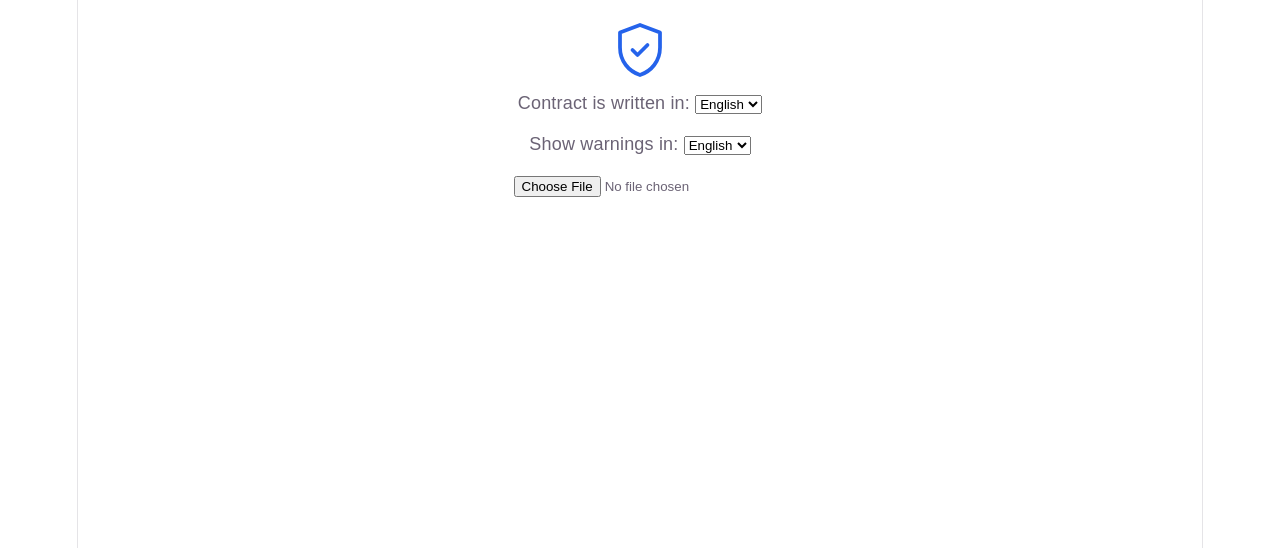
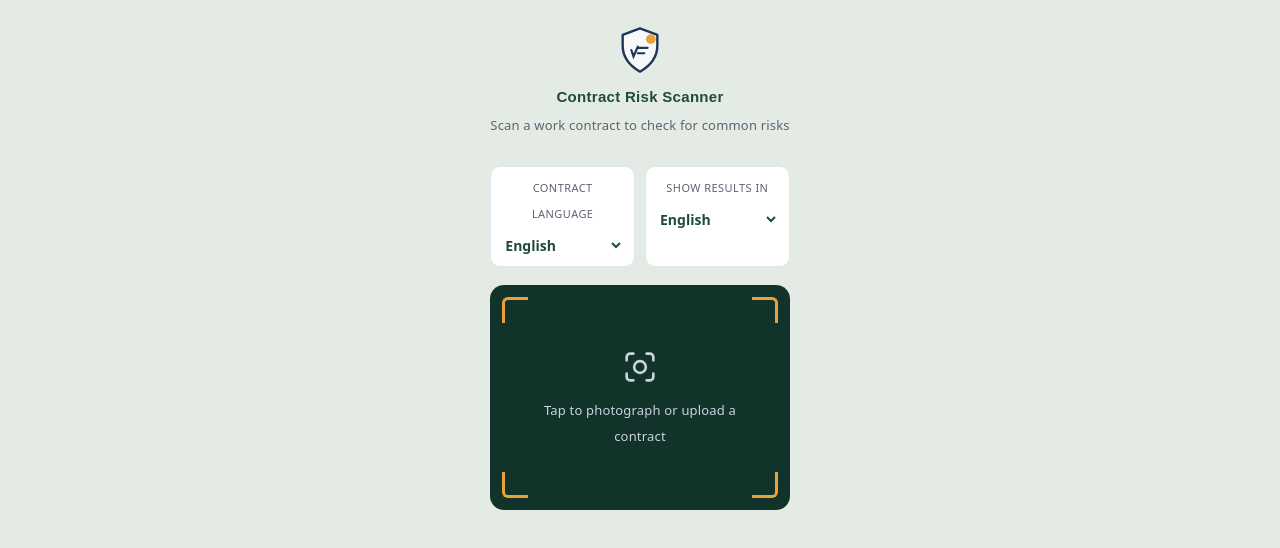
Before and after one commit to srichampakava-ops/project, a React (Vite) app: page / in a window 1280 px wide. Shown: the top 548 px of the page. Built offline with nearby package versions, Linux system fonts and the light colour scheme.

Commit message:
redesign UI with scanner frame, forest green theme, custom logo

```diff
--- a/src/App.css
+++ b/src/App.css
@@ -1,184 +1,261 @@
-.counter {
-  font-size: 16px;
-  padding: 5px 10px;
-  border-radius: 5px;
-  color: var(--accent);
-  background: var(--accent-bg);
-  border: 2px solid transparent;
-  transition: border-color 0.3s;
-  margin-bottom: 24px;
-
-  &:hover {
-    border-color: var(--accent-border);
-  }
-  &:focus-visible {
-    outline: 2px solid var(--accent);
-    outline-offset: 2px;
-  }
+:root {
+  --color-navy: #1F4B3F;
+  --color-navy-dark: #12332A;
+  --color-amber: #E9A23B;
+  --color-bg: #F6F5F1;
+  --color-card: #FFFFFF;
+  --color-text: #1B1E24;
+  --color-text-soft: #5B6472;
+  --color-border: #E1E5EA;
+  --color-warn-bg: #FFF8E9;
+  --color-warn-border: #E9A23B;
+  --color-success: #2A9D5C;
+  --font-display: 'Space Grotesk', sans-serif;
+  --font-body: 'Noto Sans', 'Noto Sans Devanagari', 'Noto Sans Tamil',
+    'Noto Sans Bengali', 'Noto Sans Telugu', sans-serif;
 }
 
-.hero {
-  position: relative;
+* { box-sizing: border-box; }
 
-  .base,
-  .framework,
-  .vite {
-    inset-inline: 0;
-    margin: 0 auto;
+body {
+  margin: 0;
+  min-height: 100vh;
+  background: #E4EBE5;
+  color: var(--color-text);
+  font-family: var(--font-body);
 }
 
-  .base {
-    width: 170px;
-    position: relative;
-    z-index: 0;
+.app-shell {
+  min-height: 100vh;
 }
 
-  .framework,
-  .vite {
-    position: absolute;
+.app-shell {
+  max-width: 460px;
+  margin: 0 auto;
+  padding: 24px 18px 60px;
 }
 
-  .framework {
-    z-index: 1;
-    top: 34px;
-    height: 28px;
-    transform: perspective(2000px) rotateZ(300deg) rotateX(44deg) rotateY(39deg)
-      scale(1.4);
+/* Header */
+.app-header {
+  display: flex;
+  flex-direction: column;
+  align-items: center;
+  margin-bottom: 28px;
 }
 
-  .vite {
-    z-index: 0;
-    top: 107px;
-    height: 26px;
-    width: auto;
-    transform: perspective(2000px) rotateZ(300deg) rotateX(40deg) rotateY(39deg)
-      scale(0.8);
-  }
+.app-logo { margin-bottom: 8px; }
+
+.app-tagline {
+  font-family: var(--font-display);
+  font-weight: 600;
+  font-size: 15px;
+  color: var(--color-navy);
+  letter-spacing: 0.02em;
+  text-align: center;
 }
 
-#center {
+.app-subtagline {
+  font-size: 13px;
+  color: var(--color-text-soft);
+  text-align: center;
+  margin-top: 2px;
+}
+
+/* Language row */
+.lang-row {
+  display: flex;
+  gap: 10px;
+  margin-bottom: 18px;
+}
+
+.lang-field {
+  flex: 1;
+  background: var(--color-card);
+  border: 1px solid var(--color-border);
+  border-radius: 10px;
+  padding: 8px 10px;
+}
+
+.lang-field label {
+  display: block;
+  font-size: 11px;
+  text-transform: uppercase;
+  letter-spacing: 0.04em;
+  color: var(--color-text-soft);
+  margin-bottom: 4px;
+}
+
+.lang-field select {
+  width: 100%;
+  border: none;
+  background: transparent;
+  font-family: var(--font-body);
+  font-size: 14px;
+  font-weight: 600;
+  color: var(--color-navy);
+  padding: 2px 0;
+}
+
+/* Scan frame — the signature element */
+.scan-frame {
+  position: relative;
+  aspect-ratio: 4 / 3;
+  border-radius: 14px;
+  background: var(--color-navy-dark);
+  overflow: hidden;
+  cursor: pointer;
+  display: flex;
+  align-items: center;
+  justify-content: center;
+  border: none;
+  width: 100%;
+  padding: 0;
+}
+
+.scan-frame img {
+  width: 100%;
+  height: 100%;
+  object-fit: cover;
+  display: block;
+}
+
+.scan-frame-empty {
   display: flex;
   flex-direction: column;
-  gap: 25px;
-  place-content: center;
-  place-items: center;
-  flex-grow: 1;
-
-  @media (max-width: 1024px) {
-    padding: 32px 20px 24px;
-    gap: 18px;
-  }
+  align-items: center;
+  gap: 10px;
+  color: #C9D3E0;
 }
 
-#next-steps {
-  display: flex;
-  border-top: 1px solid var(--border);
-  text-align: left;
-
-  & > div {
-    flex: 1 1 0;
-    padding: 32px;
-    @media (max-width: 1024px) {
-      padding: 24px 20px;
-    }
+.scan-frame-empty span {
+  font-size: 13px;
+  font-weight: 500;
+  max-width: 200px;
+  text-align: center;
 }
 
-  .icon {
-    margin-bottom: 16px;
-    width: 22px;
-    height: 22px;
+.corner {
+  position: absolute;
+  width: 26px;
+  height: 26px;
+  border: 3px solid var(--color-amber);
+}
+.corner-tl { top: 12px; left: 12px; border-right: none; border-bottom: none; border-radius: 6px 0 0 0; }
+.corner-tr { top: 12px; right: 12px; border-left: none; border-bottom: none; border-radius: 0 6px 0 0; }
+.corner-bl { bottom: 12px; left: 12px; border-right: none; border-top: none; border-radius: 0 0 0 6px; }
+.corner-br { bottom: 12px; right: 12px; border-left: none; border-top: none; border-radius: 0 0 6px 0; }
+
+.scan-line {
+  position: absolute;
+  left: 12px;
+  right: 12px;
+  height: 3px;
+  background: linear-gradient(90deg, transparent, var(--color-amber), transparent);
+  animation: scan-move 1.8s ease-in-out infinite;
+  border-radius: 2px;
 }
 
-  @media (max-width: 1024px) {
-    flex-direction: column;
+@keyframes scan-move {
+  0% { top: 14%; }
+  50% { top: 84%; }
+  100% { top: 14%; }
+}
+
+@media (prefers-reduced-motion: reduce) {
+  .scan-line { animation: none; top: 50%; }
+}
+
+.status-text {
+  margin-top: 10px;
+  font-size: 13px;
+  font-weight: 600;
+  color: var(--color-navy);
   text-align: center;
 }
+
+/* Toggle button */
+.toggle-btn {
+  margin-top: 14px;
+  background: none;
+  border: 1px solid var(--color-border);
+  border-radius: 8px;
+  padding: 8px 12px;
+  font-size: 12px;
+  font-weight: 600;
+  color: var(--color-navy);
+  cursor: pointer;
+  width: 100%;
 }
 
-#docs {
-  border-right: 1px solid var(--border);
-
-  @media (max-width: 1024px) {
-    border-right: none;
-    border-bottom: 1px solid var(--border);
+.original-block { margin-top: 10px; display: flex; flex-direction: column; gap: 10px; }
+.original-block h4 {
+  font-size: 11px;
+  text-transform: uppercase;
+  letter-spacing: 0.04em;
+  color: var(--color-text-soft);
+  margin: 0 0 4px;
 }
+.original-block pre {
+  white-space: pre-wrap;
+  background: var(--color-card);
+  border: 1px solid var(--color-border);
+  border-radius: 8px;
+  padding: 10px;
+  font-size: 13px;
+  margin: 0;
+  font-family: var(--font-body);
 }
 
-#next-steps ul {
-  list-style: none;
-  padding: 0;
+/* Alerts */
+.alert {
+  margin-top: 14px;
+  padding: 10px 12px;
+  border-radius: 10px;
+  font-size: 13px;
+  font-weight: 500;
+}
+.alert-orange { background: #FFF3E0; border: 1px solid #F0B25F; color: #7A4E00; }
+
+/* Results */
+.results-card {
+  margin-top: 20px;
+  background: var(--color-card);
+  border: 1px solid var(--color-border);
+  border-radius: 14px;
+  padding: 16px;
+}
+.results-title {
+  font-family: var(--font-display);
+  font-size: 15px;
+  font-weight: 600;
+  color: var(--color-navy);
+  margin: 0 0 10px;
   display: flex;
-  gap: 8px;
-  margin: 32px 0 0;
+  align-items: center;
+  gap: 6px;
+}
+.results-card ul { margin: 0; padding-left: 20px; }
+.results-card li { font-size: 14px; margin-bottom: 8px; color: var(--color-text); }
 
-  .logo {
-    height: 18px;
+.success-card {
+  margin-top: 20px;
+  background: #EEF8F1;
+  border: 1px solid #B7E0C4;
+  border-radius: 14px;
+  padding: 16px;
+  color: var(--color-success);
+  font-weight: 600;
+  font-size: 14px;
+  text-align: center;
 }
 
-  a {
-    color: var(--text-h);
-    font-size: 16px;
-    border-radius: 6px;
-    background: var(--social-bg);
-    display: flex;
-    padding: 6px 12px;
-    align-items: center;
-    gap: 8px;
-    text-decoration: none;
-    transition: box-shadow 0.3s;
-
-    &:hover {
-      box-shadow: var(--shadow);
+.disclaimer {
+  margin-top: 16px;
+  padding: 14px;
+  background: var(--color-warn-bg);
+  border: 1px solid var(--color-warn-border);
+  border-radius: 12px;
+  font-size: 13px;
+  line-height: 1.5;
+  color: #6B4E00;
 }
-    .button-icon {
-      height: 18px;
-      width: 18px;
-    }
-  }
-
-  @media (max-width: 1024px) {
-    margin-top: 20px;
-    flex-wrap: wrap;
-    justify-content: center;
-
-    li {
-      flex: 1 1 calc(50% - 8px);
-    }
-
-    a {
-      width: 100%;
-      justify-content: center;
-      box-sizing: border-box;
-    }
-  }
-}
-
-#spacer {
-  height: 88px;
-  border-top: 1px solid var(--border);
-  @media (max-width: 1024px) {
-    height: 48px;
-  }
-}
-
-.ticks {
-  position: relative;
-  width: 100%;
-
-  &::before,
-  &::after {
-    content: '';
-    position: absolute;
-    top: -4.5px;
-    border: 5px solid transparent;
-  }
-
-  &::before {
-    left: 0;
-    border-left-color: var(--border);
-  }
-  &::after {
-    right: 0;
-    border-right-color: var(--border);
-  }
-}
--- a/src/App.jsx
+++ b/src/App.jsx
@@ -3,6 +3,7 @@ import Tesseract from 'tesseract.js';
 import { runDefiniteFlags } from './riskEngine/definiteFlags';
 import { runRulesEngine } from './riskEngine/rulesEngine';
 import { translateText } from './translate/translate';
+import './App.css';
 
 const LANGUAGES = [
   { code: 'en', tesseractCode: 'eng', label: 'English' },
@@ -33,6 +34,7 @@ function App() {
     setWarnings([]);
     setTranslationFailed(false);
     setOcrLowConfidence(false);
+    setShowOriginal(false);
     setLoading(true);
 
     const contractLangObj = LANGUAGES.find((l) => l.code === contractLang);
@@ -48,9 +50,7 @@ function App() {
     });
     const extractedText = ocrResult.data.text;
     setOriginalText(extractedText);
-
-    const avgConfidence = ocrResult.data.confidence;
-    setOcrLowConfidence(avgConfidence < 70);
+    setOcrLowConfidence(ocrResult.data.confidence < 70);
 
     setStatus('Translating to English for analysis...');
     const englishVersion = await translateText(extractedText, contractLang, 'en');
@@ -59,7 +59,7 @@ function App() {
     let mainTranslationFailed = false;
     if (!englishVersion) {
       mainTranslationFailed = true;
-      textForRules = extractedText; // fallback: still try rules on original text
+      textForRules = extractedText;
     }
     setEnglishText(textForRules);
 
@@ -88,84 +88,110 @@ function App() {
   };
 
   return (
-    <div style={{ padding: '20px', maxWidth: '500px', margin: '0 auto', fontFamily: 'sans-serif' }}>
-      <div style={{ display: 'flex', justifyContent: 'center', marginBottom: '10px' }}>
-        <svg width="60" height="60" viewBox="0 0 24 24" fill="none" stroke="#2563eb" strokeWidth="1.5">
-          <path d="M12 2L4 5v6c0 5.5 3.5 9.5 8 11 4.5-1.5 8-5.5 8-11V5l-8-3z" strokeLinejoin="round" />
-          <path d="M9 12l2 2 4-4" strokeLinecap="round" strokeLinejoin="round" />
+    <div className="app-shell">
+      <header className="app-header">
+        <svg className="app-logo" width="52" height="52" viewBox="0 0 48 48" fill="none">
+          <path d="M24 4L8 10v10c0 11 6.7 18.5 16 24 9.3-5.5 16-13 16-24V10L24 4z"
+                stroke="#1D3557" strokeWidth="2.2" strokeLinejoin="round" fill="#F7F8FA" />
+          <path d="M16 24l2 6 4-9M22 22h9M22 27h6" stroke="#1D3557" strokeWidth="2" strokeLinecap="round" />
+          <circle cx="34" cy="14" r="4.5" fill="#E9A23B" />
         </svg>
-      </div>
+        <div className="app-tagline">Contract Risk Scanner</div>
+        <div className="app-subtagline">Scan a work contract to check for common risks</div>
+      </header>
 
-      <div style={{ marginBottom: '15px' }}>
-        <label>Contract is written in: </label>
+      <div className="lang-row">
+        <div className="lang-field">
+          <label>Contract language</label>
           <select value={contractLang} onChange={(e) => setContractLang(e.target.value)}>
             {LANGUAGES.map((l) => <option key={l.code} value={l.code}>{l.label}</option>)}
           </select>
         </div>
-
-      <div style={{ marginBottom: '15px' }}>
-        <label>Show warnings in: </label>
+        <div className="lang-field">
+          <label>Show results in</label>
           <select value={workerLang} onChange={(e) => setWorkerLang(e.target.value)}>
             {LANGUAGES.map((l) => <option key={l.code} value={l.code}>{l.label}</option>)}
           </select>
         </div>
+      </div>
 
-      <input type="file" accept="image/*" capture="environment" onChange={handleImageUpload} />
+      <label className="scan-frame">
+        <input
+          type="file"
+          accept="image/*"
+          capture="environment"
+          onChange={handleImageUpload}
+          style={{ display: 'none' }}
+        />
+        {image ? (
+          <img src={image} alt="scanned contract" />
+        ) : (
+          <div className="scan-frame-empty">
+            <svg width="40" height="40" viewBox="0 0 24 24" fill="none" stroke="#C9D3E0" strokeWidth="1.6">
+              <path d="M4 8V6a2 2 0 0 1 2-2h2M20 8V6a2 2 0 0 0-2-2h-2M4 16v2a2 2 0 0 0 2 2h2M20 16v2a2 2 0 0 1-2 2h-2" strokeLinecap="round" />
+              <circle cx="12" cy="12" r="3.5" />
+            </svg>
+            <span>Tap to photograph or upload a contract</span>
+          </div>
+        )}
+        <div className="corner corner-tl" />
+        <div className="corner corner-tr" />
+        <div className="corner corner-bl" />
+        <div className="corner corner-br" />
+        {loading && <div className="scan-line" />}
+      </label>
 
-      {image && <img src={image} alt="contract" style={{ maxWidth: '100%', marginTop: '15px' }} />}
+      {loading && <div className="status-text">{status}</div>}
+
+      {ocrLowConfidence && (
+        <div className="alert alert-orange">
+          ⚠️ The photo text wasn't very clear — results may be less accurate. Try retaking the photo with better lighting and a flatter angle.
+        </div>
+      )}
+
+      {translationFailed && (
+        <div className="alert alert-orange">
+          ⚠️ Translation service unavailable — some results use original text and may be less accurate.
+        </div>
+      )}
 
       {!loading && originalText && (
-        <div style={{ marginTop: '15px' }}>
-           <button onClick={() => setShowOriginal(!showOriginal)} style={{ fontSize: '13px', cursor: 'pointer' }}>
+        <>
+          <button className="toggle-btn" onClick={() => setShowOriginal(!showOriginal)}>
             {showOriginal ? 'Hide' : 'Show'} original text & translation
           </button>
-
           {showOriginal && (
-             <div style={{ marginTop: '10px', display: 'flex', flexDirection: 'column', gap: '10px' }}>
+            <div className="original-block">
               <div>
-                <strong style={{ fontSize: '13px' }}>Original (as scanned):</strong>
-                <pre style={{ whiteSpace: 'pre-wrap', background: '#f0f0f0', padding: '8px', fontSize: '13px', marginTop: '4px' }}>
-                {originalText}
-                </pre>
+                <h4>Original (as scanned)</h4>
+                <pre>{originalText}</pre>
               </div>
               <div>
-               <strong style={{ fontSize: '13px' }}>Translated to English (used for analysis):</strong>
-               <pre style={{ whiteSpace: 'pre-wrap', background: '#f0f0f0', padding: '8px', fontSize: '13px', marginTop: '4px' }}>
-               {englishText}
-               </pre>
+                <h4>Translated to English</h4>
+                <pre>{englishText}</pre>
               </div>
             </div>
           )}
-        </div>
-      )}
-
-      {loading && <p>{status}</p>}
-
-      {ocrLowConfidence && (
-        <p style={{ color: 'orange' }}>⚠️ The photo text wasn't very clear — results below may be less accurate. Consider retaking the photo with better lighting and a flatter angle.</p>
-      )}
-
-      {translationFailed && (
-        <p style={{ color: 'orange' }}>⚠️ Translation service unavailable — some results use original text and may be less accurate.</p>
+        </>
       )}
 
       {!loading && warnings.length > 0 && (
-        <div style={{ marginTop: '20px' }}>
-          <h3>⚠️ Warnings found:</h3>
+        <div className="results-card">
+          <p className="results-title">⚠️ Warnings found</p>
           <ul>
             {warnings.map((w) => <li key={w.id}>{w.displayTitle}</li>)}
           </ul>
         </div>
       )}
 
+      {!loading && originalText && warnings.length === 0 && (
+        <div className="success-card">✅ No red flags detected in this scan</div>
+      )}
+
       {!loading && originalText && (
-        <div style={{ marginTop: '20px', padding: '12px', background: '#fff8e1', border: '1px solid #ffca28', borderRadius: '6px', fontSize: '14px', color: '#5f4a00' }}>
+        <div className="disclaimer">
           ⚠️ This is an automated screening tool, not legal advice. It checks for a specific list of common risks and may not catch every unfair term. Works best with clear, printed, single-page contracts. If any warning appears — or even if none do — please show this contract to someone you trust or a legal aid worker before signing.
         </div>
-      )}
-
-      {!loading && originalText && warnings.length === 0 && (
-        <p style={{ marginTop: '20px', color: 'green' }}>✅ No red flags detected in this scan.</p>
       )}
     </div>
   );
```
Lines whose indentation alone changed are shown as unchanged.
